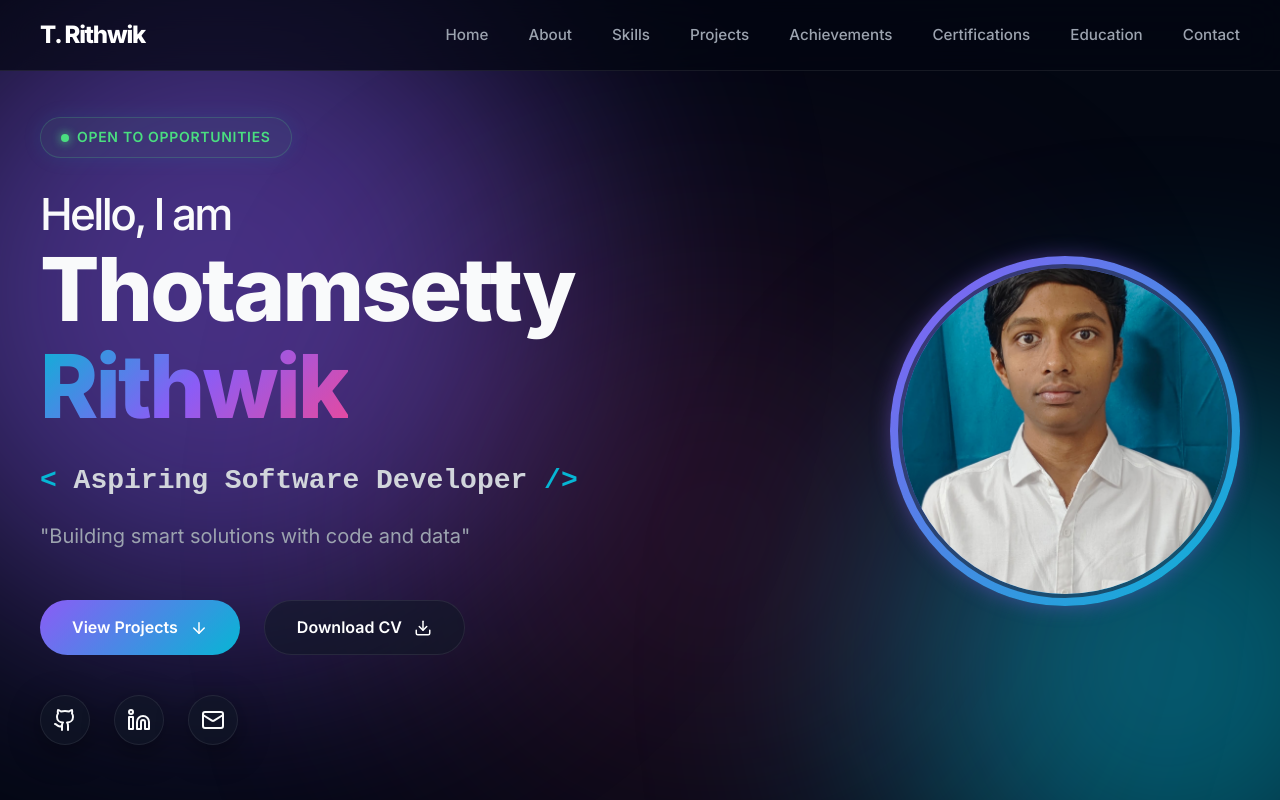
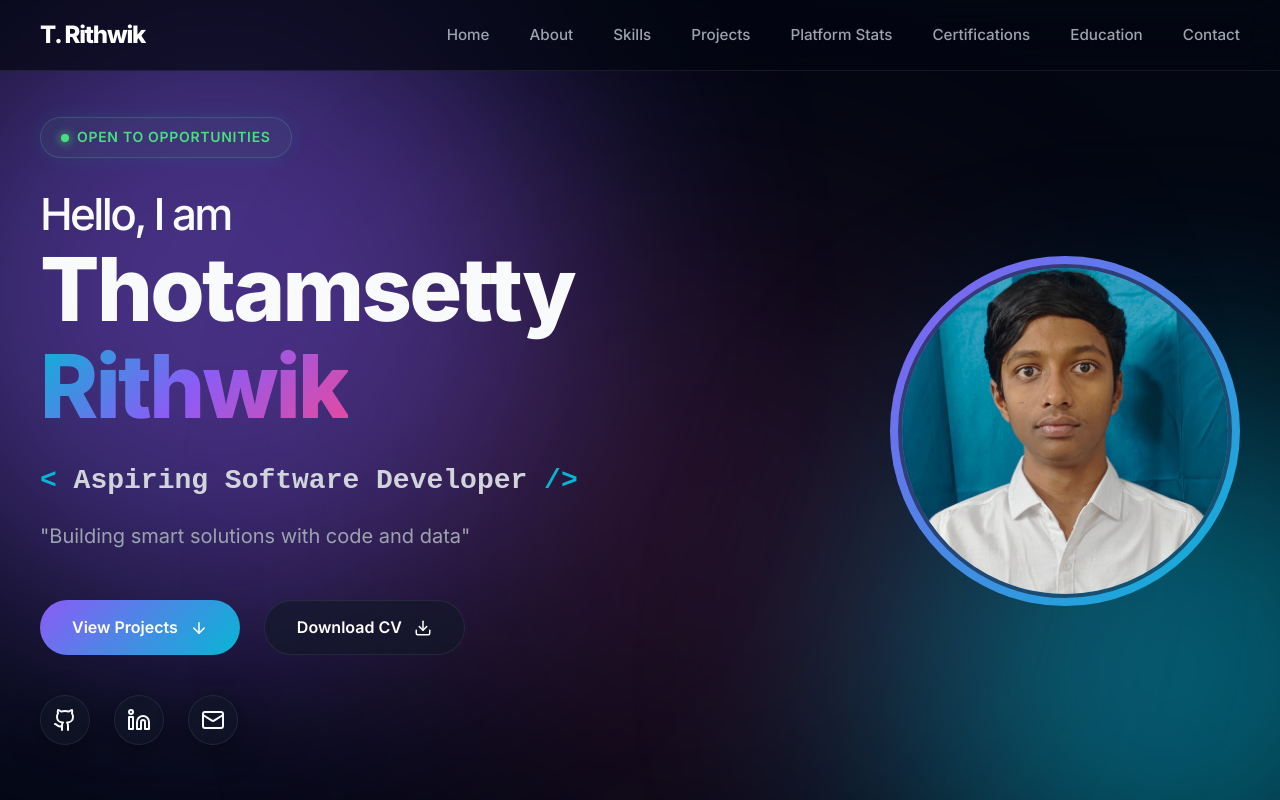
Before and after one commit to Rithwik4014/Thotamsetty-Rithwik-portfolio, a React (Vite) app: page / in a window 1280 px wide. Shown: the top 800 px of the page. Built offline with nearby package versions, Linux system fonts and the light colour scheme; no server answers.

Commit message:
Update portfolio visuals and text

```diff
--- a/src/components/Achievements.jsx
+++ b/src/components/Achievements.jsx
@@ -35,7 +35,7 @@ function Achievements() {
 
   return (
     <section id="achievements" className="section">
-      <h2 className="section-title">My <span className="text-gradient">Achievements</span></h2>
+      <h2 className="section-title"><span className="text-gradient">Platform Stats</span></h2>
       <div style={{ display: 'flex', flexDirection: 'column', gap: '3rem', maxWidth: '900px', margin: '0 auto' }}>
 
         {/* LeetCode Card */}
--- a/src/components/Hero.jsx
+++ b/src/components/Hero.jsx
@@ -1,7 +1,9 @@
-import React from 'react';
+import React, { useState } from 'react';
 import { Download, ArrowDown, Mail, Sparkles, Github, Linkedin } from 'lucide-react';
 
 function Hero() {
+  const [isGlowing, setIsGlowing] = useState(false);
+
   return (
     <section id="home" className="hero animate-fade-up" style={{ animationDelay: '0.2s' }}>
       <div className="hero-container">
@@ -40,7 +42,11 @@ function Hero() {
           </div>
         </div>
 
-        <div className="hero-image-wrapper">
+        <div
+          className={`hero-image-wrapper ${isGlowing ? 'glow-active' : ''}`}
+          onClick={() => setIsGlowing(!isGlowing)}
+          style={{ cursor: 'pointer' }}
+        >
           <img src="/profile.jpg" alt="Profile" className="hero-image" />
         </div>
       </div>
--- a/src/components/Navbar.jsx
+++ b/src/components/Navbar.jsx
@@ -10,7 +10,7 @@ function Navbar() {
           <a href="#about" className="nav-link">About</a>
           <a href="#skills" className="nav-link">Skills</a>
           <a href="#projects" className="nav-link">Projects</a>
-          <a href="#achievements" className="nav-link">Achievements</a>
+          <a href="#achievements" className="nav-link">Platform Stats</a>
           <a href="#certifications" className="nav-link">Certifications</a>
           <a href="#education" className="nav-link">Education</a>
           <a href="#contact" className="nav-link">Contact</a>
--- a/src/components/Skills.jsx
+++ b/src/components/Skills.jsx
@@ -35,7 +35,7 @@ function Skills() {
 
   return (
     <section id="skills" className="section">
-      <h2 className="section-title">Technical <span className="text-gradient">Skills</span></h2>
+      <h2 className="section-title"><span className="text-gradient">Skills</span></h2>
       <div className="skills-grid">
         {skillCategories.map((cat, idx) => (
           <div
--- a/src/index.css
+++ b/src/index.css
@@ -134,7 +134,11 @@ body {
   background: linear-gradient(135deg, var(--accent-1), var(--accent-2));
   animation: blob 8s infinite alternate;
   flex-shrink: 0;
-  box-shadow: var(--shadow-glow);
+  transition: box-shadow 0.3s ease;
+}
+
+.hero-image-wrapper.glow-active {
+  box-shadow: 0 0 35px rgba(250, 204, 21, 0.7);
 }
 
 @media (min-width: 768px) {
@@ -149,6 +153,7 @@ body {
   height: 100%;
   border-radius: 50%;
   object-fit: cover;
+  object-position: top;
   border: 4px solid var(--bg-card);
 }
 
```
Also changed, not shown: git_info.txt, git_status_cmd.txt (added).
